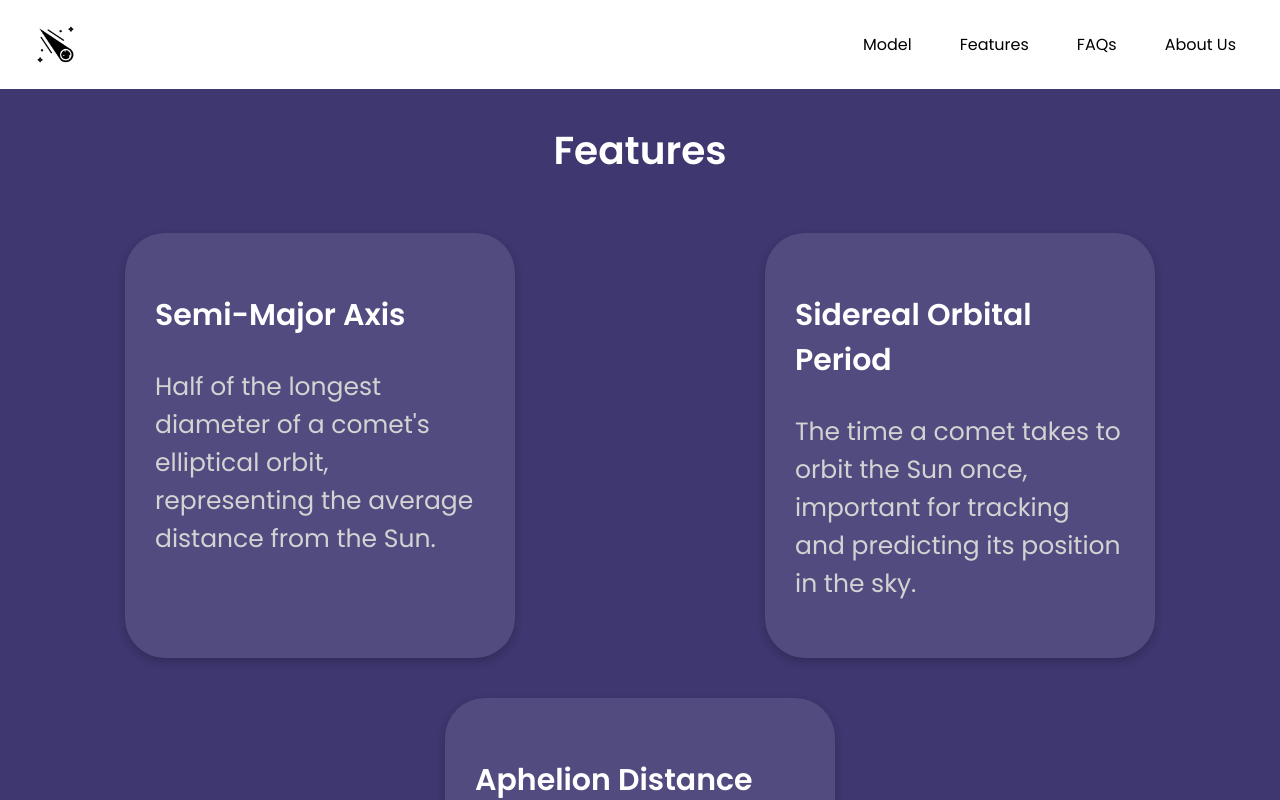
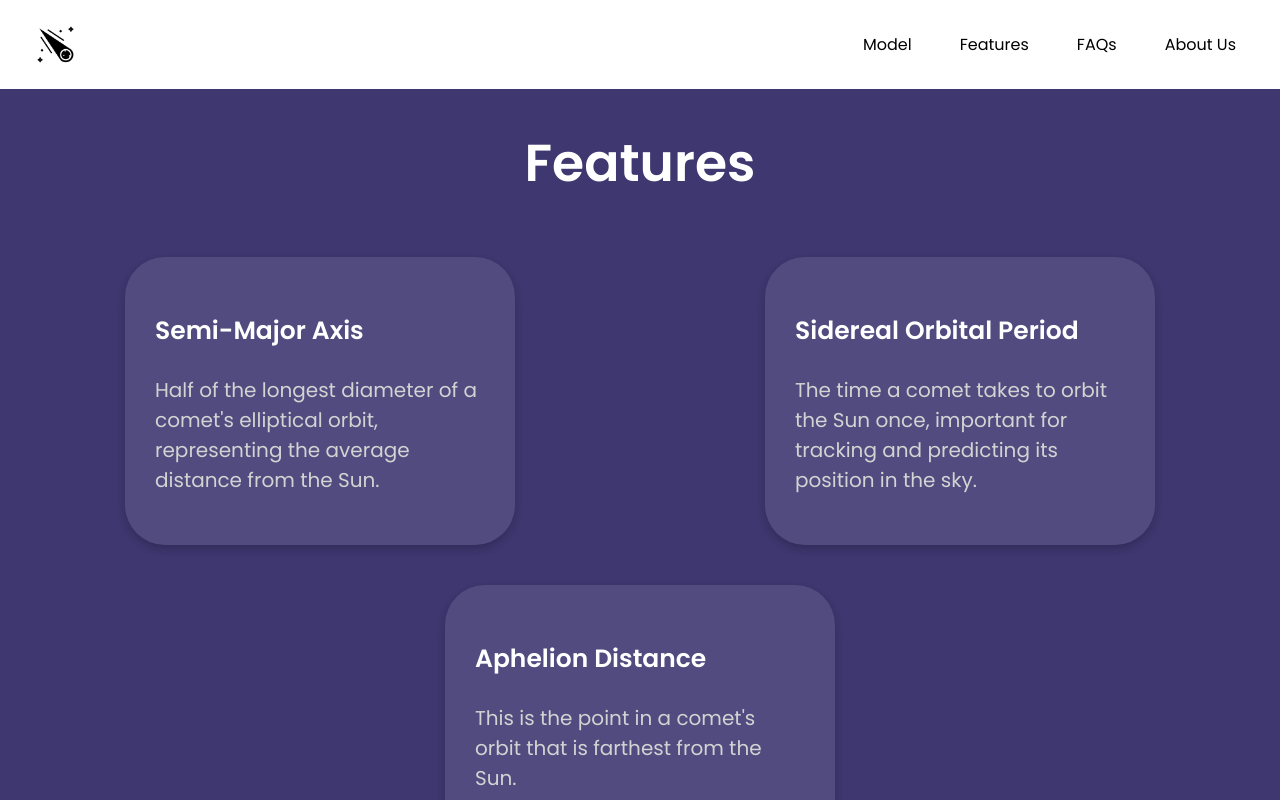
Before and after one commit to pranavdo/MeteoriteCOPF23, a React (Create React App) app in the folder comet-classifier/: page /features in a window 1280 px wide. Shown: the top 800 px of the page. Built offline with nearby package versions, Linux system fonts and the light colour scheme.

Commit message:
css edit

```diff
--- a/comet-classifier/src/Features.css
+++ b/comet-classifier/src/Features.css
@@ -32,11 +32,11 @@
   }
 
   .feature-card h3 {
-    font-size: 30px;
+    font-size: 25px;
     color: white;
   }
 
   .feature-card p {
-    font-size: 25px;
+    font-size: 20px;
     color: lightgrey;
   }
--- a/comet-classifier/src/Features.js
+++ b/comet-classifier/src/Features.js
@@ -4,7 +4,7 @@ import './Features.css';
 function Features() {
   return (
     <div className="features-container">
-      <h2>Features</h2>
+      <h1>Features</h1>
       <div className="feature-cards-container">
         <div className="feature-card">
           <h3>Semi-Major Axis</h3>
```
